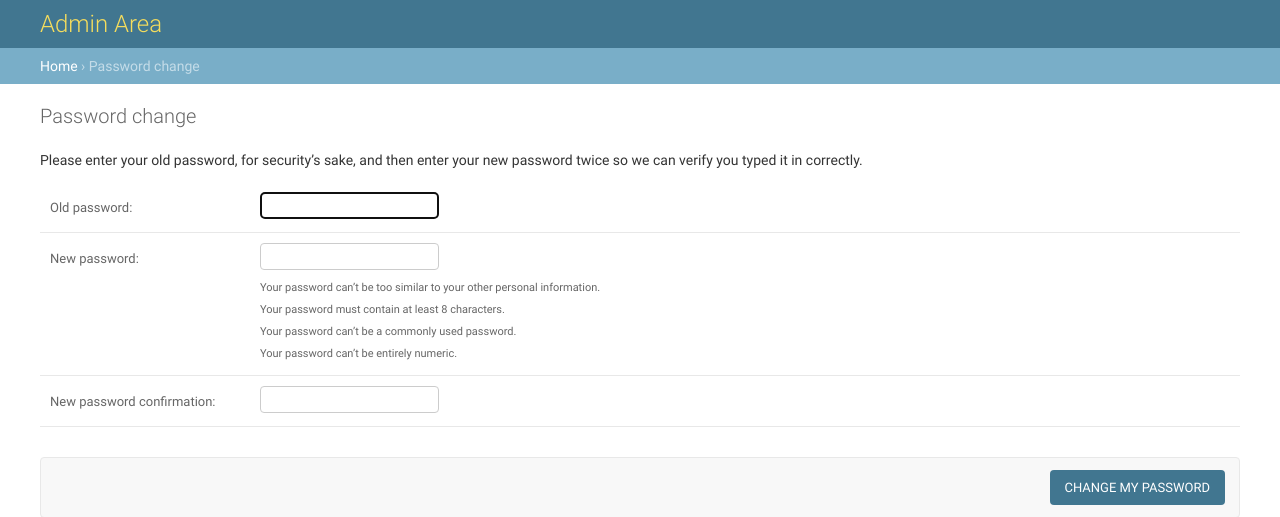
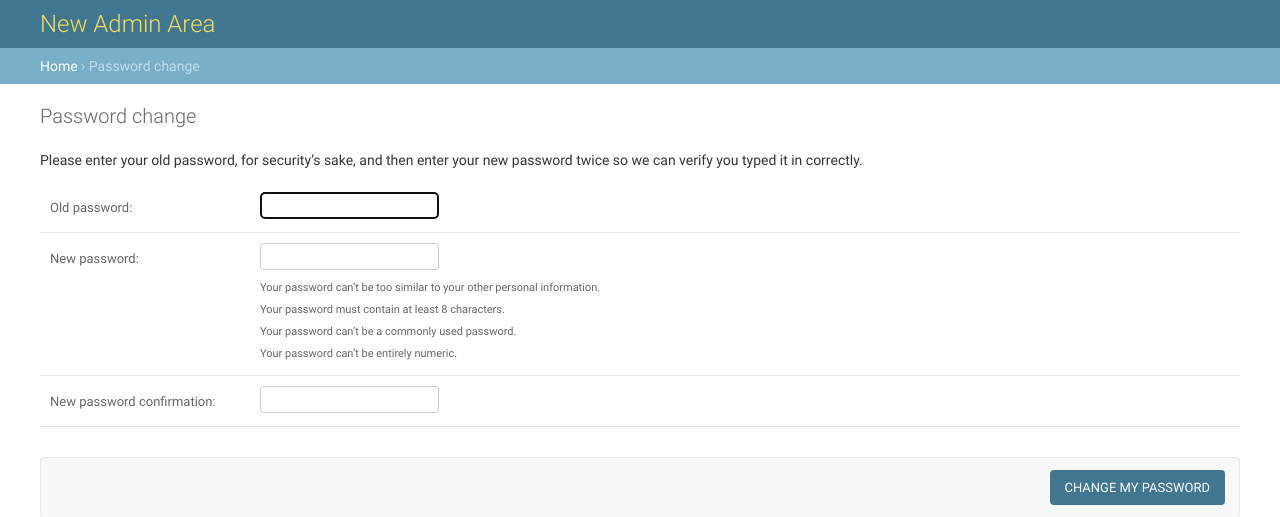
Before and after one commit to ishitkanwar/Django_Blog_Website, a Django app: a page that uses templates/admin/base_site.html in a window 1280 px wide. Shown: the top 517 px of the page. Run offline with Django 3.2, Linux system fonts and the light colour scheme; the visitor is signed in with stand-in values (Sample User, id 1).

Commit message:
Changed Admin Area

```diff
--- a/templates/admin/base_site.html
+++ b/templates/admin/base_site.html
@@ -2,6 +2,6 @@
 
 {% block branding %}
     <h1 id="heading">
-        Admin Area
+        New Admin Area
     </h1>
 {% endblock %}
```
